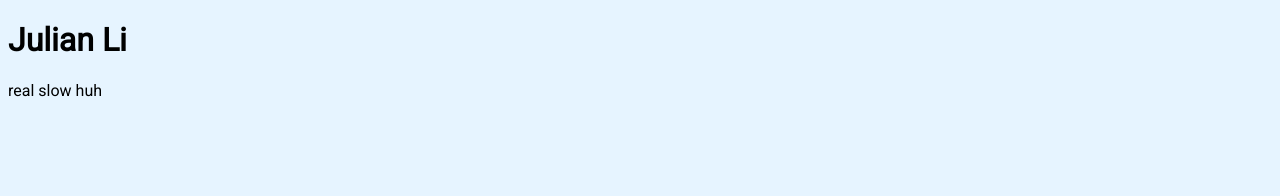
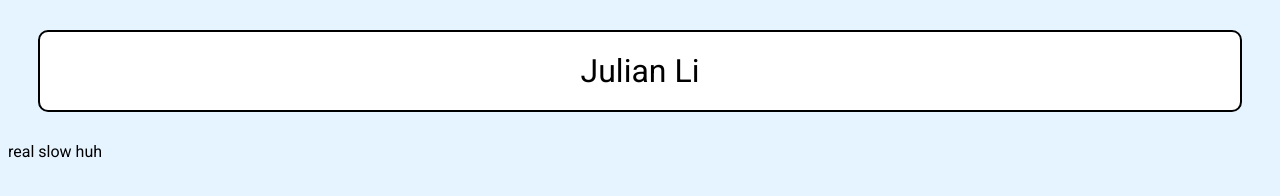
Before and after one commit to zhuyuan-li/zhuyuan-li.github.io, a plain HTML site: page index.html in a window 1280 px wide. Drawn offline with Linux system fonts and the light colour scheme.

Commit message:
Made HTML and CSS match

```diff
--- a/index.html
+++ b/index.html
@@ -7,7 +7,7 @@
   <link rel="stylesheet" type="text/css" href="main.css"/>
 </head>
 <body>
-<h1 class="main title">Julian Li</h1>
+<h1 class="main-title">Julian Li</h1>
 <p>real slow huh</p>
 </body>
 </html>
--- a/main.css
+++ b/main.css
@@ -3,7 +3,7 @@ body {
 	background-color: #E6F4FF;
 }
 
-.page-title {
+.main-title {
 	text-align: center;
 	font-weight: 350;
 	border-radius: 10px;
```
